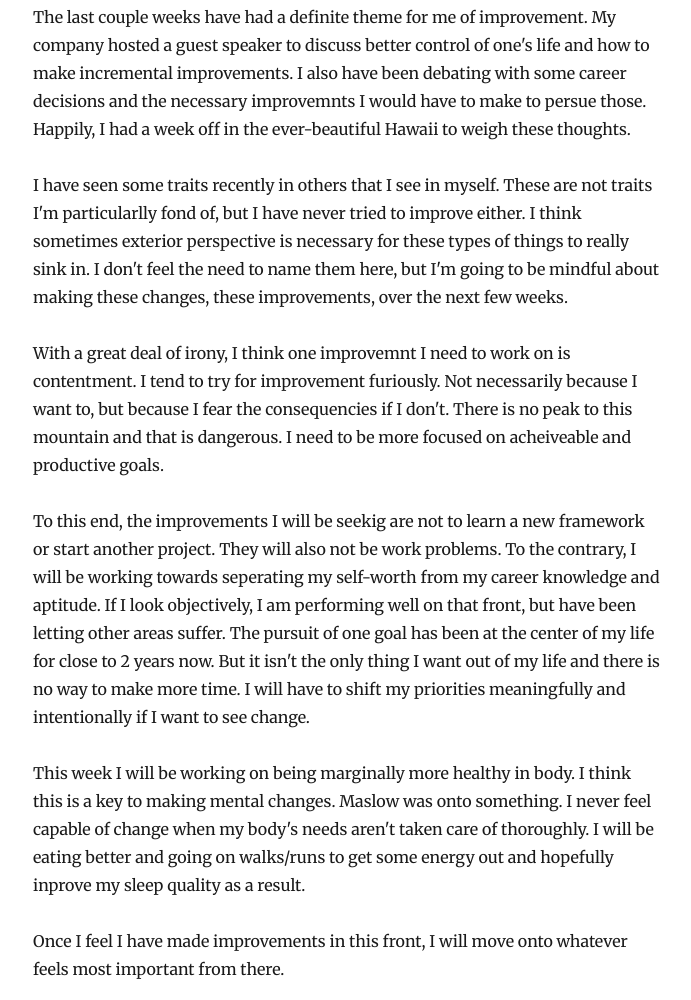
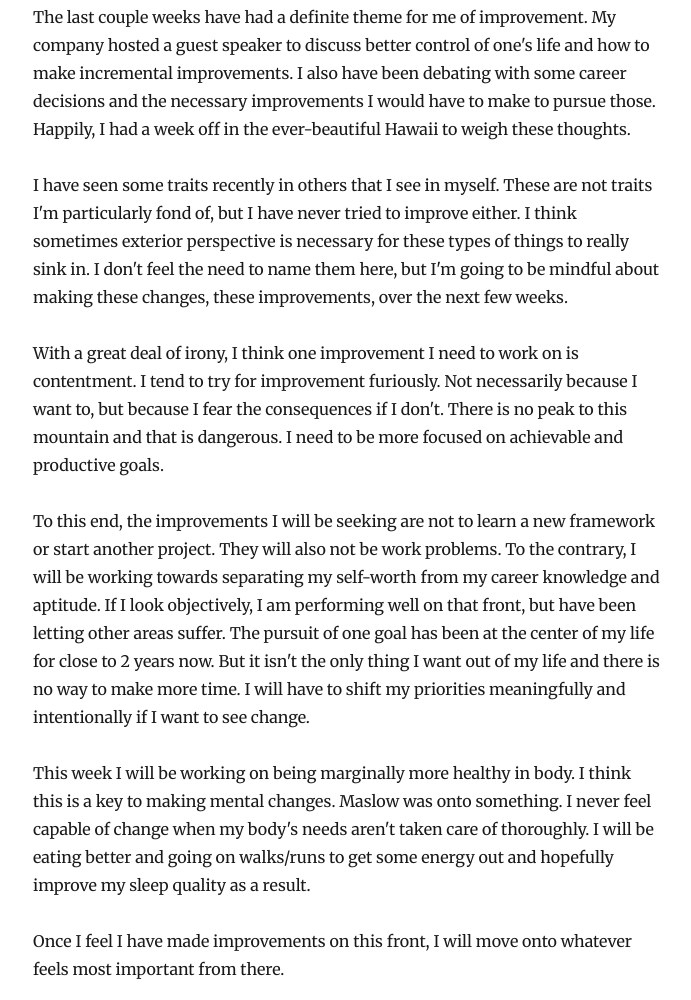
Before and after one commit to mklosterboer/codenightly.me, a Gatsby site: page /improvement/ in a window 1280 px wide. Shown: the part 192-1192 px from the top of the page, without its empty margins (292-983 px from the left). Built offline with nearby package versions, Linux system fonts and the light colour scheme; Gatsby itself is replaced by a stand-in of ours; some packages are replaced by stand-ins of ours.

Commit message:
spellcheck

```diff
--- a/content/blog/improvement/index.md
+++ b/content/blog/improvement/index.md
@@ -3,16 +3,16 @@ title: "Improvement"
 date: "2018-08-16T10:10:03.284Z"
 ---
 
-The last couple weeks have had a definite theme for me of improvement. My company hosted a guest speaker to discuss better control of one's life and how to make incremental improvements. I also have been debating with some career decisions and the necessary improvemnts I would have to make to persue those. Happily, I had a week off in the ever-beautiful Hawaii to weigh these thoughts.
+The last couple weeks have had a definite theme for me of improvement. My company hosted a guest speaker to discuss better control of one's life and how to make incremental improvements. I also have been debating with some career decisions and the necessary improvements I would have to make to pursue those. Happily, I had a week off in the ever-beautiful Hawaii to weigh these thoughts.
 
-I have seen some traits recently in others that I see in myself. These are not traits I'm particularlly fond of, but I have never tried to improve either. I think sometimes exterior perspective is necessary for these types of things to really sink in. I don't feel the need to name them here, but I'm going to be mindful about making these changes, these improvements, over the next few weeks.
+I have seen some traits recently in others that I see in myself. These are not traits I'm particularly fond of, but I have never tried to improve either. I think sometimes exterior perspective is necessary for these types of things to really sink in. I don't feel the need to name them here, but I'm going to be mindful about making these changes, these improvements, over the next few weeks.
 
-With a great deal of irony, I think one improvemnt I need to work on is contentment. I tend to try for improvement furiously. Not necessarily because I want to, but because I fear the consequencies if I don't. There is no peak to this mountain and that is dangerous. I need to be more focused on acheiveable and productive goals.
+With a great deal of irony, I think one improvement I need to work on is contentment. I tend to try for improvement furiously. Not necessarily because I want to, but because I fear the consequences if I don't. There is no peak to this mountain and that is dangerous. I need to be more focused on achievable and productive goals.
 
-To this end, the improvements I will be seekig are not to learn a new framework or start another project. They will also not be work problems. To the contrary, I will be working towards seperating my self-worth from my career knowledge and aptitude. If I look objectively, I am performing well on that front, but have been letting other areas suffer. The pursuit of one goal has been at the center of my life for close to 2 years now. But it isn't the only thing I want out of my life and there is no way to make more time. I will have to shift my priorities meaningfully and intentionally if I want to see change.
+To this end, the improvements I will be seeking are not to learn a new framework or start another project. They will also not be work problems. To the contrary, I will be working towards separating my self-worth from my career knowledge and aptitude. If I look objectively, I am performing well on that front, but have been letting other areas suffer. The pursuit of one goal has been at the center of my life for close to 2 years now. But it isn't the only thing I want out of my life and there is no way to make more time. I will have to shift my priorities meaningfully and intentionally if I want to see change.
 
-This week I will be working on being marginally more healthy in body. I think this is a key to making mental changes. Maslow was onto something. I never feel capable of change when my body's needs aren't taken care of thoroughly. I will be eating better and going on walks/runs to get some energy out and hopefully inprove my sleep quality as a result.
+This week I will be working on being marginally more healthy in body. I think this is a key to making mental changes. Maslow was onto something. I never feel capable of change when my body's needs aren't taken care of thoroughly. I will be eating better and going on walks/runs to get some energy out and hopefully improve my sleep quality as a result.
 
-Once I feel I have made improvements in this front, I will move onto whatever feels most important from there.
+Once I feel I have made improvements on this front, I will move onto whatever feels most important from there.
 
 This should be a fun journey.
```
